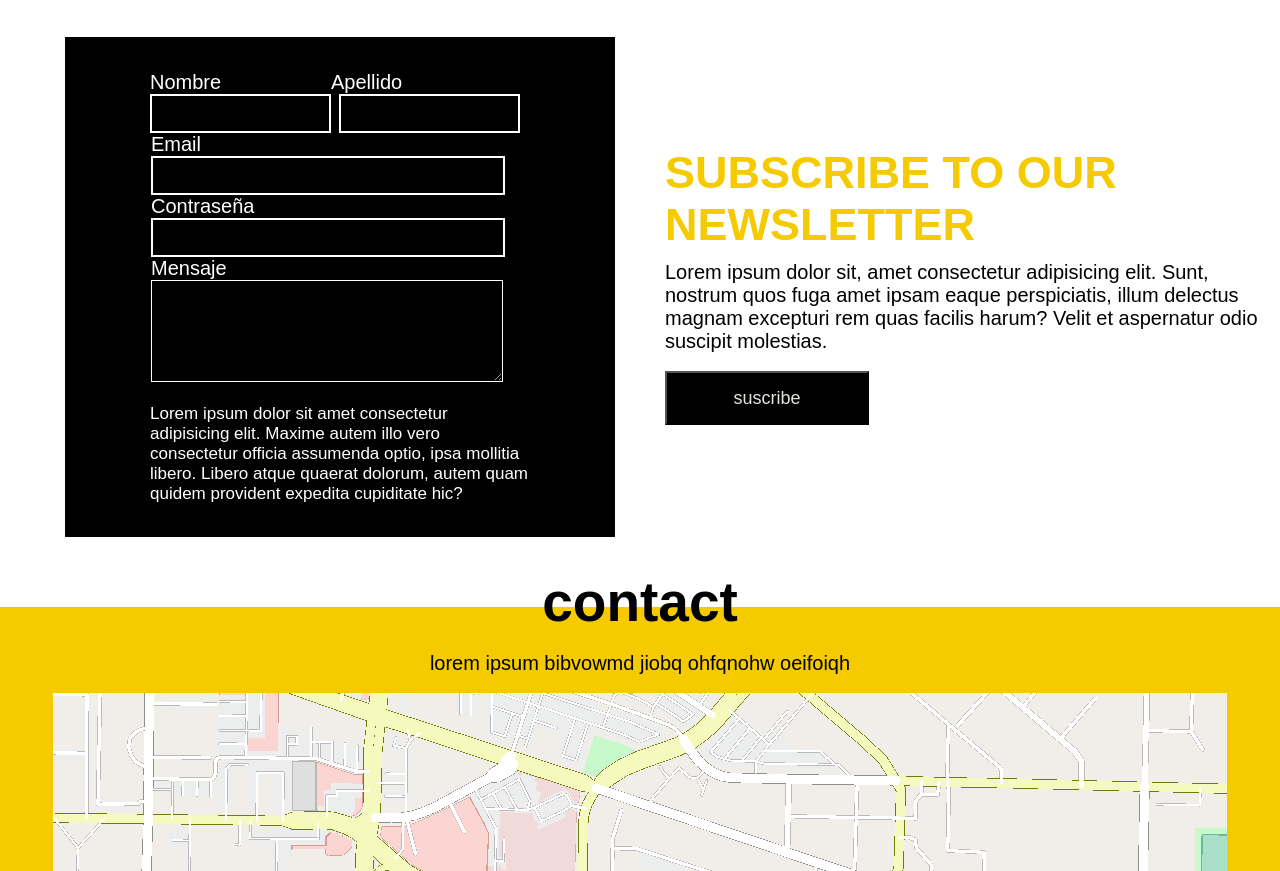
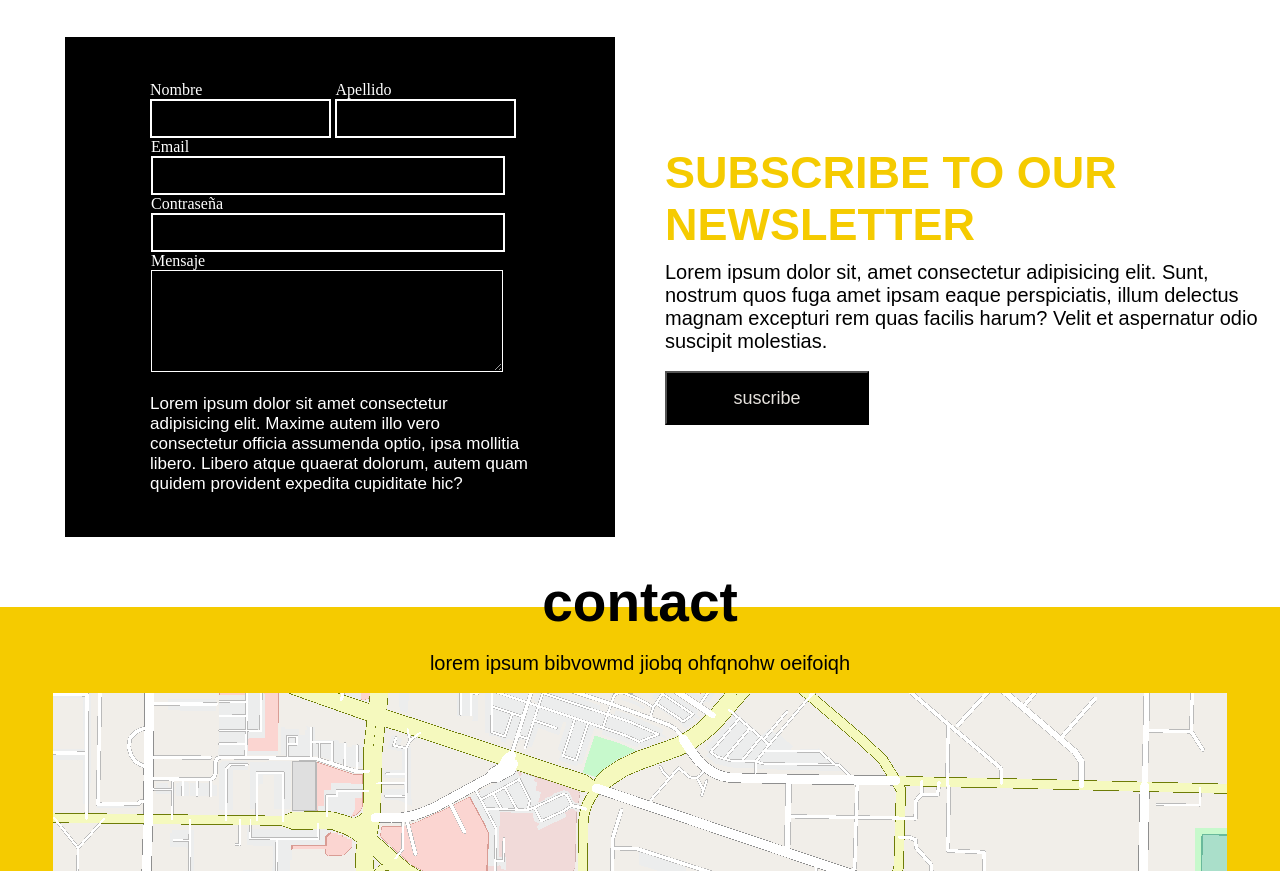
Before and after one commit to juban1234/Bebas-Neue, a plain HTML site: page index.html in a window 1280 px wide. Shown: the part 4533-5404 px from the top of the page. Drawn offline with Linux system fonts and the light colour scheme.

Commit message:
actualizacion

```diff
--- a/index.html
+++ b/index.html
@@ -104,27 +104,27 @@
             <div id="secc6-formulario">
                     <div id="form-group1">
                         <div>
-                            <label for="name"> <p>Nombre</p></label>
+                            <label for="name"> Nombre</label>
                             <input type="text" class="formulario">
                         </div>
                         <div>
-                            <label for="surname"><p>Apellido</p></label>
+                            <label for="surname">Apellido</label>
                             <input type="text" class="formulario">
                         </div>
                     </div>
                     <div id="form-group2">
                         <div>
-                            <label for="email"><p>Email</p></label>
+                            <label for="email">Email</label>
                             <input type="email" class="formulario" id="email">
                         </div>
 
                         <div>
-                            <label for="password"><p>Contraseña</p></label>
+                            <label for="password">Contraseña</label>
                             <input type="password" class="formulario" id="password">
                         </div>
 
                         <div>
-                            <label for="message"><p>Mensaje</p></label>
+                            <label for="message">Mensaje</label>
                             <textarea rows="4" class="formulario" id="Mensaje"></textarea>
                         </div>
                     </div>
```
